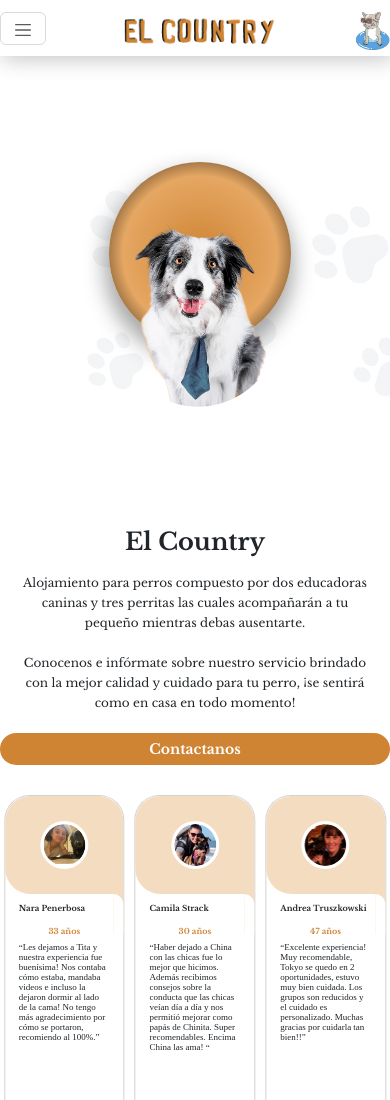
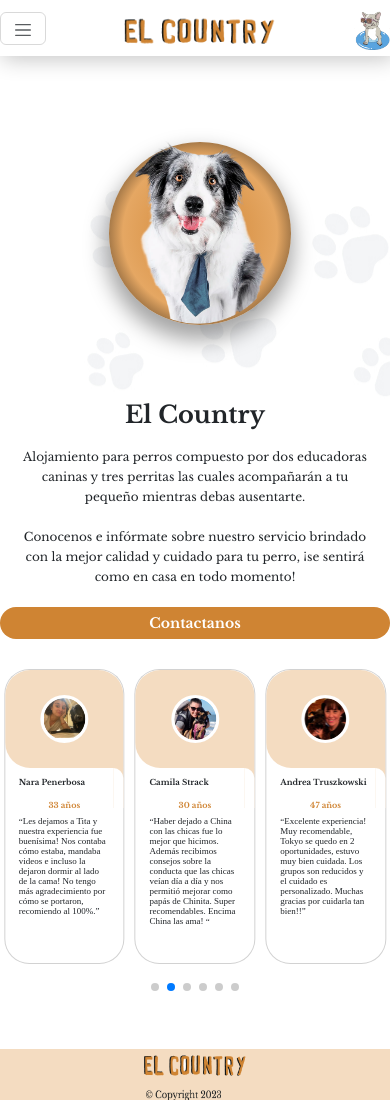
Before and after one commit to JaRafCaPer/guarderia_el_country, a React (Create React App) app: page / in a window 390 px wide. Shown: the top 1100 px of the page. Built offline with nearby package versions, Linux system fonts and the light colour scheme.

Commit message:
Probando vistas en mobile

```diff
--- a/src/components/CarouselReviews/CarouselReviews.css
+++ b/src/components/CarouselReviews/CarouselReviews.css
@@ -233,7 +233,7 @@ text-align: left;
 .slideCont{
     max-width: 83.9vw;
     width: 100%;
-    height: 75vh;
+    height: 40vh;
     padding: 0px 0;
 
 }
@@ -242,8 +242,7 @@ text-align: left;
 }
 .card{
     width: 31vw;
-    height: 400px;
-
+    height: 35vh;
     border-radius: 25px;
     background-color: white;
 
--- a/src/components/Home/Home.css
+++ b/src/components/Home/Home.css
@@ -424,7 +424,7 @@
     }
     .col2 {
         width: 80vw;
-        height: 50vh;
+        height: 35vh;
         margin: 0px;
         position: relative;
         display: flex;
@@ -441,14 +441,14 @@
         height: 46.842vw;
         margin: 0px;
         margin-left: 10px;
-        margin-top: 73px;
+        margin-top: 53px;
     }
 
     .imgPerro{
         width: 60vw;
         height: 55vw;
         margin: 0px;
-        margin-top: 27px;
+        margin-top: 0px;
         object-fit: cover; /* Ajusta el tamaño de la imagen para que cubra el contenedor */
         position: absolute;
         align-items: center;
@@ -469,7 +469,7 @@
 
     .testCards{
         width: 100%;
-        height: 80vh;
+        height: 45vh;
         margin: 0px;
         margin-bottom: 0px;
 
```
